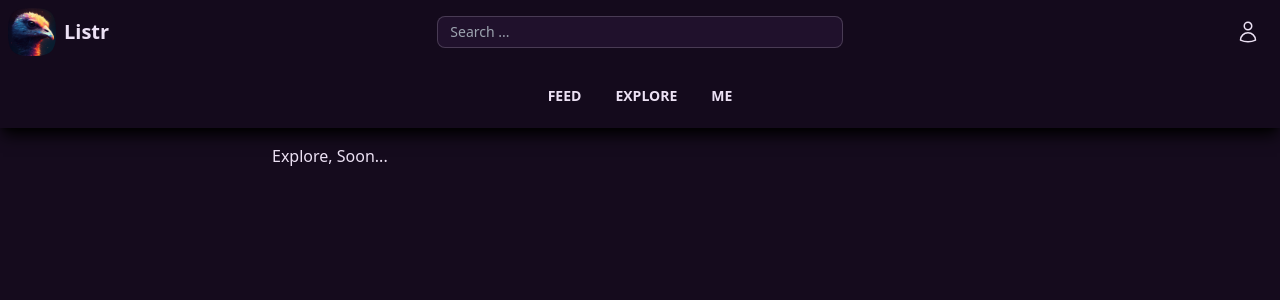
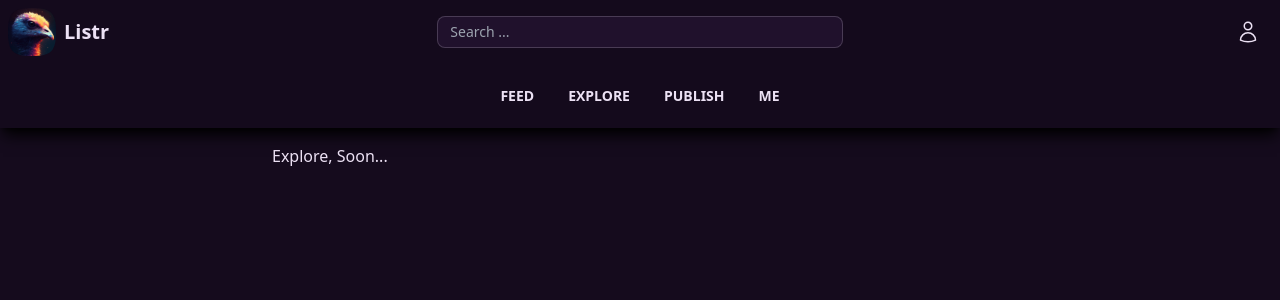
Before and after one commit to sepehr-safari/listr, a Next.js app: page /explore in a window 1280 px wide. Shown: the top 300 px of the page. Built offline with nearby package versions, Linux system fonts and the light colour scheme; what nostr-tools would draw is missing.

Commit message:
refactor and fix header bug

```diff
--- a/app/(dashboard)/layout.tsx
+++ b/app/(dashboard)/layout.tsx
@@ -1,4 +1,4 @@
-import { Header, Navbar } from '@/components';
+import { Header } from '@/components';
 
 export default function DashboardLayout({
   children,
@@ -7,11 +7,7 @@ export default function DashboardLayout({
 }) {
   return (
     <>
-      <header className="fixed top-0 z-20 w-full bg-base-200 bg-opacity-50 shadow-lg shadow-black backdrop-blur-lg">
-        <Header />
-
-        <Navbar />
-      </header>
+      <Header />
 
       <main className="flex justify-center pt-32">
         <div className="flex w-full max-w-screen-xl justify-center">
--- a/components/Navbar/NavItem/index.tsx
+++ b/components/Header/Navbar/NavItem/index.tsx
@@ -1,10 +1,9 @@
 import Link from 'next/link';
-import { ReactNode } from 'react';
 
 interface NavItem {
   label: string;
   href: string;
-  icon: ReactNode;
+  icon: React.ReactNode;
 }
 
 export default function NavItem({ label, href, icon }: NavItem) {
--- a/components/Navbar/index.tsx
+++ b/components/Header/Navbar/index.tsx
@@ -1,4 +1,9 @@
-import { HashtagIcon, HomeIcon, UserIcon } from '@heroicons/react/24/outline';
+import {
+  HashtagIcon,
+  HomeIcon,
+  PlusIcon,
+  UserIcon,
+} from '@heroicons/react/24/outline';
 
 import NavItem from './NavItem';
 
@@ -14,6 +19,9 @@ export default function Navbar() {
             <NavItem label="Explore" href="/explore" icon={<HashtagIcon />} />
           </li>
           <li>
+            <NavItem label="Publish" href="/publish" icon={<PlusIcon />} />
+          </li>
+          <li>
             <NavItem label="Me" href="/me" icon={<UserIcon />} />
           </li>
         </ul>
--- a/components/Header/UserEmber/index.tsx
+++ b/components/Header/TopHeader/UserEmber/index.tsx
@@ -1,6 +1,7 @@
 'use client';
 
 import Link from 'next/link';
+import { memo, useEffect, useState } from 'react';
 
 import { UserIcon } from '@heroicons/react/24/outline';
 
@@ -8,6 +9,12 @@ import useStore from '@/store';
 
 const UserEmber = () => {
   const userData = useStore((state) => state.auth.user.data);
+  const [hasUser, setHasUser] = useState(false);
+
+  // zustand has a bug with persisting data
+  useEffect(() => {
+    userData && setHasUser(true);
+  }, [userData]);
 
   return (
     <div className="dropdown-bottom dropdown-left dropdown">
@@ -18,7 +25,7 @@ const UserEmber = () => {
         tabIndex={0}
         className="dropdown-content menu rounded-box w-32 bg-base-100 p-2 shadow-lg shadow-black"
       >
-        {userData ? (
+        {hasUser ? (
           <>
             <li>
               <Link className="text-xs" href="/settings">
@@ -32,17 +39,15 @@ const UserEmber = () => {
             </li>
           </>
         ) : (
-          <>
-            <li>
-              <Link className="text-xs" href="/login">
-                Login
-              </Link>
-            </li>
-          </>
+          <li>
+            <Link className="text-xs" href="/login">
+              Login
+            </Link>
+          </li>
         )}
       </ul>
     </div>
   );
 };
 
-export default UserEmber;
+export default memo(UserEmber);
--- /dev/null
+++ b/components/Header/TopHeader/index.tsx
@@ -0,0 +1,28 @@
+import { Avatar, Searchbar } from '@/components';
+import UserEmber from './UserEmber';
+
+const TopHeader = () => {
+  return (
+    <nav className="navbar justify-center">
+      <div className="w-full max-w-screen-xl">
+        <div className="flex w-full items-center justify-between">
+          <div className="flex w-1/4 items-center gap-2">
+            <Avatar url="/listr.png" />
+
+            <h1 className="text-lg font-bold normal-case md:text-xl">Listr</h1>
+          </div>
+
+          <div className="flex w-1/3 px-2">
+            <Searchbar />
+          </div>
+
+          <div className="flex w-1/4 justify-end gap-2">
+            <UserEmber />
+          </div>
+        </div>
+      </div>
+    </nav>
+  );
+};
+
+export default TopHeader;
--- a/components/Header/index.tsx
+++ b/components/Header/index.tsx
@@ -1,31 +1,12 @@
-import { Avatar, Searchbar } from '@/components';
-
-import UserEmber from './UserEmber';
+import TopHeader from './TopHeader';
+import Navbar from './Navbar';
 
 export default function Header() {
   return (
-    <>
-      <nav className="navbar justify-center">
-        <div className="w-full max-w-screen-xl">
-          <div className="flex w-full items-center justify-between">
-            <div className="flex w-1/4 items-center gap-2">
-              <Avatar url="/listr.png" />
+    <header className="fixed top-0 z-20 w-full bg-base-200 bg-opacity-50 shadow-lg shadow-black backdrop-blur-lg">
+      <TopHeader />
 
-              <h1 className="text-lg font-bold normal-case md:text-xl">
-                Listr
-              </h1>
-            </div>
-
-            <div className="flex w-1/3 px-2">
-              <Searchbar />
-            </div>
-
-            <div className="flex w-1/4 justify-end gap-2">
-              <UserEmber />
-            </div>
-          </div>
-        </div>
-      </nav>
-    </>
+      <Navbar />
+    </header>
   );
 }
--- a/components/index.ts
+++ b/components/index.ts
@@ -6,7 +6,6 @@ export { default as BoxLoader } from './BoxLoader';
 export { default as CardContainer } from './CardContainer';
 export { default as Header } from './Header';
 export { default as ListView } from './ListView';
-export { default as Navbar } from './Navbar';
 export { default as Nip05View } from './Nip05View';
 export { default as ProfileCard } from './ProfileCard';
 export { default as Searchbar } from './Searchbar';
```
